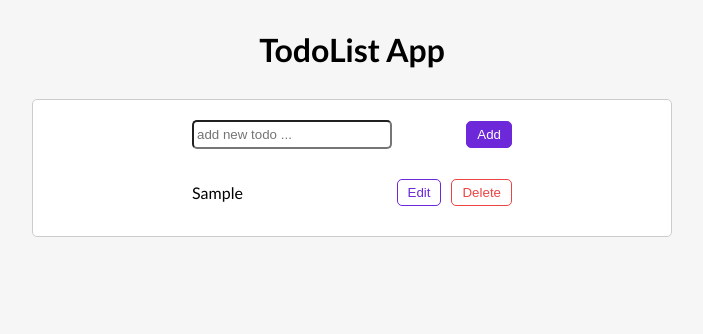
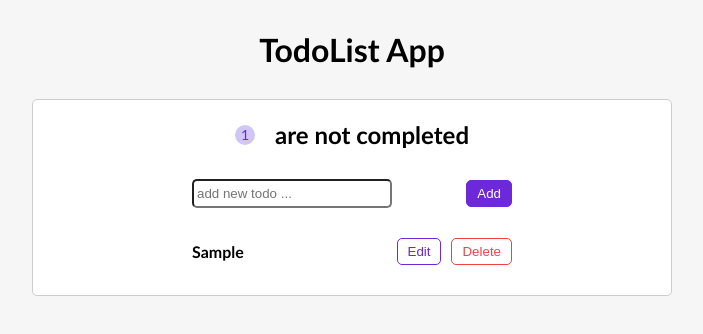
Before and after one commit to sevankeshish/Todolist-app, a React (Create React App) app: page / in a window 1280 px wide. Both pictures are taken after typing "Sample" into the empty fields and a click on the button "Add". Shown: the top 334 px of the page, without its empty margins (288-991 px from the left). Built offline with nearby package versions, Linux system fonts and the light colour scheme.

Commit message:
navbar component

```diff
--- a/src/App.css
+++ b/src/App.css
@@ -30,6 +30,11 @@
   align-items: center;
   width: 20rem;
   margin:10px 0;
+}
+
+.todoText {
+  cursor: pointer;
+  font-weight: bold;
 }
 
 .completed{
@@ -81,3 +86,22 @@ input:focus {
 .updateTodo {
   background-color: #f0e8ff;
 }
+
+header{
+  display:flex;
+  align-items: center;
+  margin-bottom: 30px;
+}
+header span {
+  margin-right: 20px;
+  display: inline-block;
+  width: 20px;
+  font-size: 14px;
+  height: 20px;
+  background-color: #d0c7f7;
+  color:#6d28d9;
+  border-radius: 50%;
+  display: flex;
+  justify-content: center;
+  align-items: center;
+}
--- /dev/null
+++ b/src/components/NavBar.jsx
@@ -0,0 +1,10 @@
+const NavBar = ({unCompletedTodos}) => {
+    if(!unCompletedTodos) return <h2>set your today's todos !</h2>;
+    return (
+        <header >
+            <span>{unCompletedTodos} </span><h2>are not completed</h2>
+        </header>
+    );
+}
+
+export default NavBar;
--- a/src/components/Todo.jsx
+++ b/src/components/Todo.jsx
@@ -1,7 +1,7 @@
 const Todo = ({showTodos,completeHandler,deletHandler,editHandler}) => {
     return (
         <div className="todo">
-            <div onClick={completeHandler} className={showTodos.isCompleted ? "completed" : ""}>{showTodos.text}</div>
+            <div onClick={completeHandler} className={`todoText ${showTodos.isCompleted ? "completed" : "" } `}>{showTodos.text}</div>
             <div>
                 <button className="btn" onClick={editHandler}>Edit</button>
                 <button className="btn remove" onClick={deletHandler}>Delete</button>
--- a/src/components/TodoApp.jsx
+++ b/src/components/TodoApp.jsx
@@ -1,6 +1,7 @@
 import { useState } from "react"
 import TodoForm from "./TodoForm"
 import TodoList from "./TodoList"
+import NavBar from "./NavBar"
 
 const TodoApp = () =>{
     const [todos, setTodos] = useState([])
@@ -39,8 +40,9 @@ const TodoApp = () =>{
 
     return(
         <div className="container">
-            <TodoForm submitTodo = {addTodo}/>
-            <TodoList showTodos={todos} onComplete={completeTodo} onDelete={deleteTodos} onEdit={editTodo}/>
+         <NavBar unCompletedTodos={todos.filter((p) => !p.isCompleted).length} />
+         <TodoForm submitTodo = {addTodo}/>
+         <TodoList showTodos={todos} onComplete={completeTodo} onDelete={deleteTodos} onEdit={editTodo}/>
         </div>
     )
  }
--- a/src/components/TodoList.jsx
+++ b/src/components/TodoList.jsx
@@ -3,7 +3,7 @@ import Todo from "./Todo"
 import TodoForm from "./TodoForm";
 
 const TodoList = ({showTodos,onComplete,onDelete, onEdit}) => {
-    const [editTodo, setEditTodo] = useState({id:null, text:"", isComplited:false})
+    const [editTodo, setEditTodo] = useState({id:null, text:"", isCompleted:false})
 
     const editTodoHandler = (newValue) =>{
          onEdit(editTodo.id, newValue)
```
